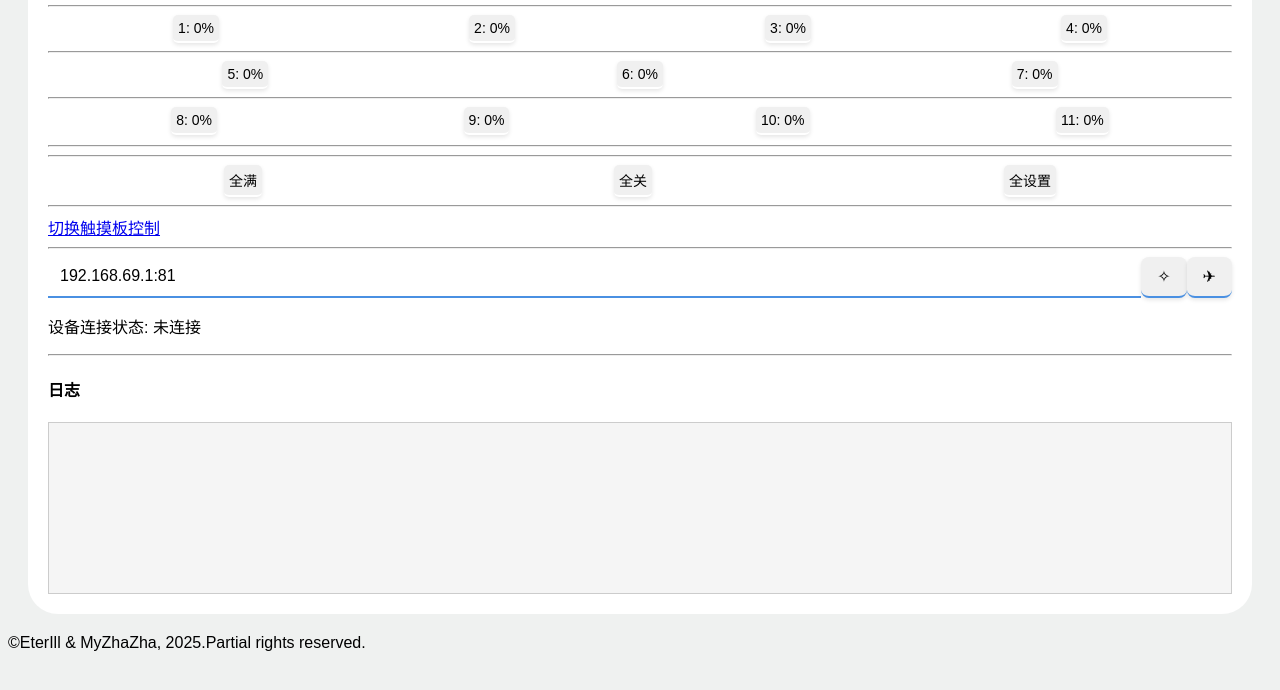
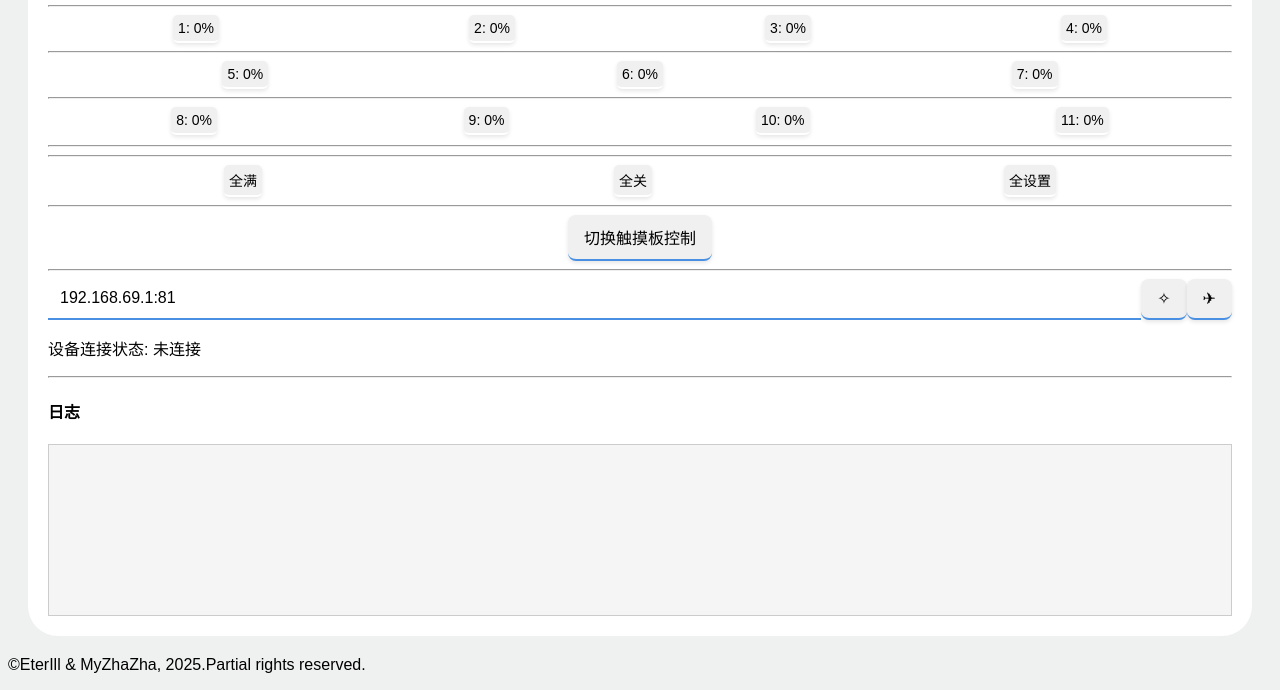
Before and after one commit to EternalIllusion/OhoVibe, a plain HTML site: page index.html in a window 1280 px wide. Shown: the part 162-852 px from the top of the page. Before the commit the page ends 830 px from the top, so only its background shows below. Drawn offline with Linux system fonts and the light colour scheme.

Commit message:
Add files via upload
uwu

```diff
--- a/index.html
+++ b/index.html
@@ -1,6 +1,5 @@
 <!DOCTYPE html>
 <html lang="zh">
-
 <head>
 	<meta charset="UTF-8">
 	<meta name="viewport" content="width=device-width, initial-scale=1.0">
@@ -126,12 +125,9 @@
 		    }
 	</style>
 </head>
-
 <body>
-
 	<div class="container">
 		<h2>通道控制</h2>
-
 		<!-- 开关按钮和滑条 -->
 		<div id="buttonGroup" class="button-group">
 			<div class="btmgroup">
@@ -180,7 +176,9 @@
 			<button class="button" onclick="setAllValues(slider.value)">全设置</button>
 		</div>
 		<hr />
-        <a href="./swipe">切换触摸板控制</a>
+		<div class="btmgroup">
+		    <a id="lnk" onclick="updateurl();"><button class="active">切换触摸板控制</button></a>
+		</div>
 		<hr />
 		<!-- WS连接控制 -->
 		<div>
@@ -195,7 +193,6 @@
 		<h4>日志</h4>
 		<div class="log-box" id="logBox"></div>
 	</div>
-
 	<script>
 		let ws;
 		let wsConnected = false;
@@ -216,6 +213,12 @@
 		    if(!spp){spp=81;}
 		    logMessage(`请将以下内容复制后粘贴给你想要分享控制权的对象（需要在同一网络下）：`);
 		    logMessage(`https://eterill.xyz/OhoVibe/?ip=${sip}&port=${spp}<br/><button onclick="copyToClip(\`https://eterill.xyz/OhoVibe/?ip=${sip}&port=${spp}\`);">点击复制</button>`);
+		}
+		function updateurl(){
+		    let sip = wstarget.value.split(":")[0];
+		    let spp = wstarget.value.split(":")[1];
+		    if(!spp){spp=81;}
+		    document.getElementById('lnk').href=`./swipe?ip=${sip}&port=${spp}`;
 		}
 		// 设置滑条数值
 		function setSliderValue(value) {
@@ -342,5 +345,4 @@
 	</script>
 	<p>&copy;EterIll & MyZhaZha, 2025.Partial rights reserved.</p>
 </body>
-
 </html>
```
Also changed, not shown: swipe.html (+7 -10 lines). Lines whose indentation alone changed are shown as unchanged.
